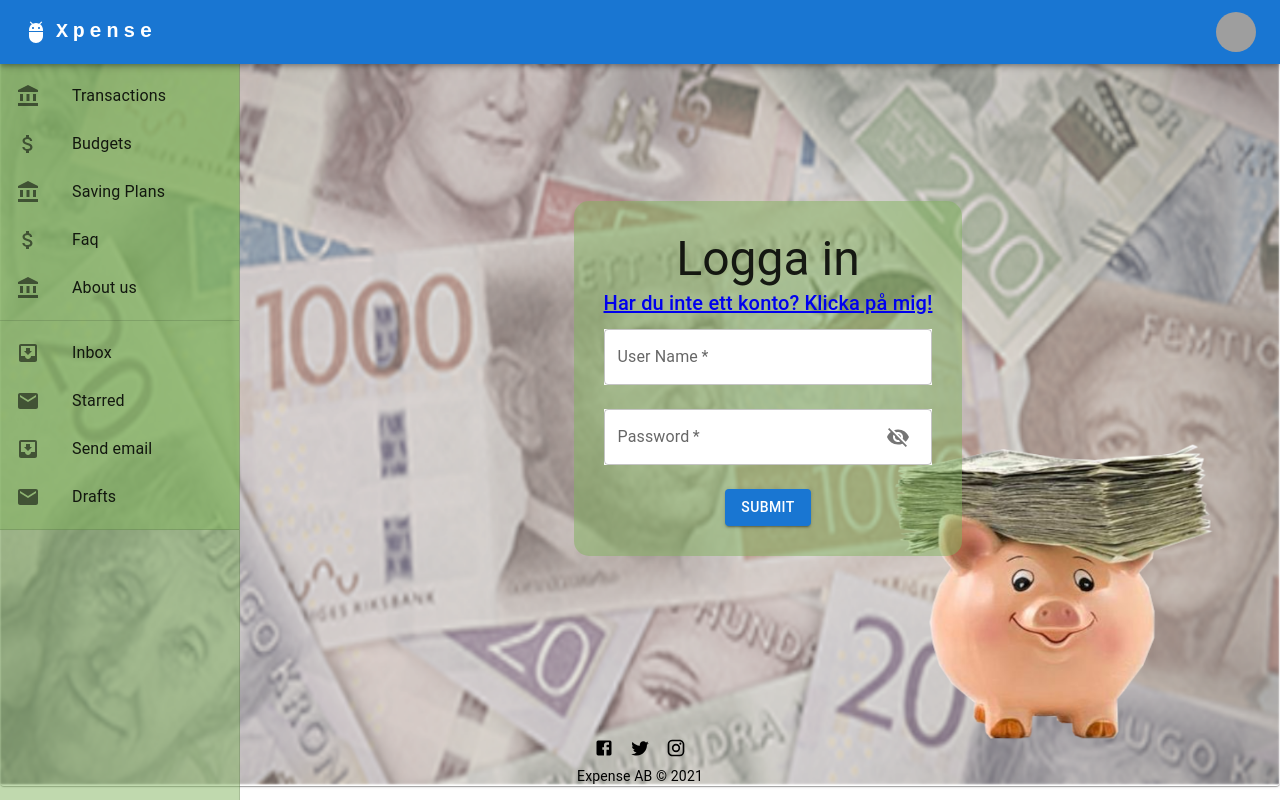
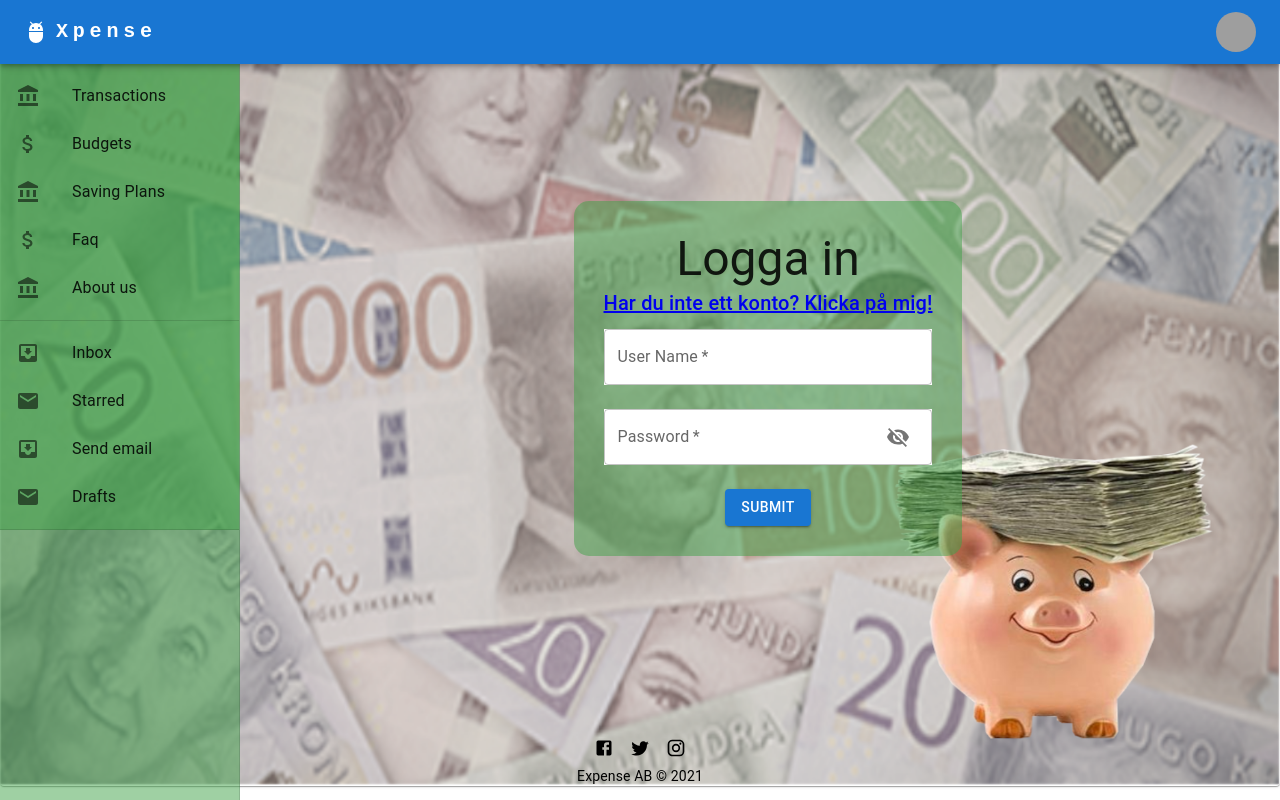
Before and after one commit to Fullstack-Roligheter/Frontend-ReactTS, a React (Create React App) app: page /login in a window 1280 px wide. Built offline with nearby package versions, Linux system fonts and the light colour scheme; sample sign-in values are in the browser's storage; grey boxes are pictures that could not be loaded.

Commit message:
Another Green Now uses mui green 600

```diff
--- a/src/features/login/login.tsx
+++ b/src/features/login/login.tsx
@@ -12,7 +12,7 @@ import { NavLink } from 'react-router-dom';
 
 const styles = {
   color: {
-    background: 'rgba(130, 180, 95, 0.5)',
+    background: 'rgba(65, 162, 72, 0.5)',
     width: 'fit-content',
     padding: '30px',
     borderRadius: '15px',
--- a/src/features/register/register.tsx
+++ b/src/features/register/register.tsx
@@ -8,7 +8,7 @@ import { useNavigate } from 'react-router'
 
 const styles = {
   color: {
-    background: 'rgba(130, 180, 95, 0.5)',
+    background: 'rgba(65, 162, 72, 0.5)',
     width: 'fit-content',
     padding: '30px',
     borderRadius: '15px',
--- a/src/shared/layout/header/authenticatedHeader.tsx
+++ b/src/shared/layout/header/authenticatedHeader.tsx
@@ -188,7 +188,7 @@ const AuthenticatedHeader = (props: any) => {
 
                     {settings.map((setting) => (
                       <MenuItem
-                        sx={{ backgroundColor: 'rgba(130, 180, 95, 0.5)' }}
+                        sx={{ backgroundColor: 'rgba(65, 162, 72, 0.5)' }}
                         key={setting.title}
                         onClick={(e) => {
                           handleMenuClick(setting.route)
--- a/src/shared/layout/sidebar/sidebar.tsx
+++ b/src/shared/layout/sidebar/sidebar.tsx
@@ -45,12 +45,12 @@ export default function Sidebar(props: Props) {
           [`& .MuiDrawer-paper`]: {
             width: drawerWidth,
             boxSizing: 'border-box',
-            backgroundColor: 'rgba(130, 180, 95, 0.5)',
+            backgroundColor: 'rgba(65, 162, 72, 0.5)',
           },
         }}
       >
         <Toolbar />
-        <Box sx={{ overflow: 'auto', backgroundColor: 'rgba(130, 180, 95, 0.5)' }}>
+        <Box sx={{ overflow: 'auto', backgroundColor: 'rgba(65, 162, 72, 0.5)' }}>
           <List>
             {MenuTargets.map((menuItem, index) => (
               <ListItem key={menuItem.title} disablePadding>
```
